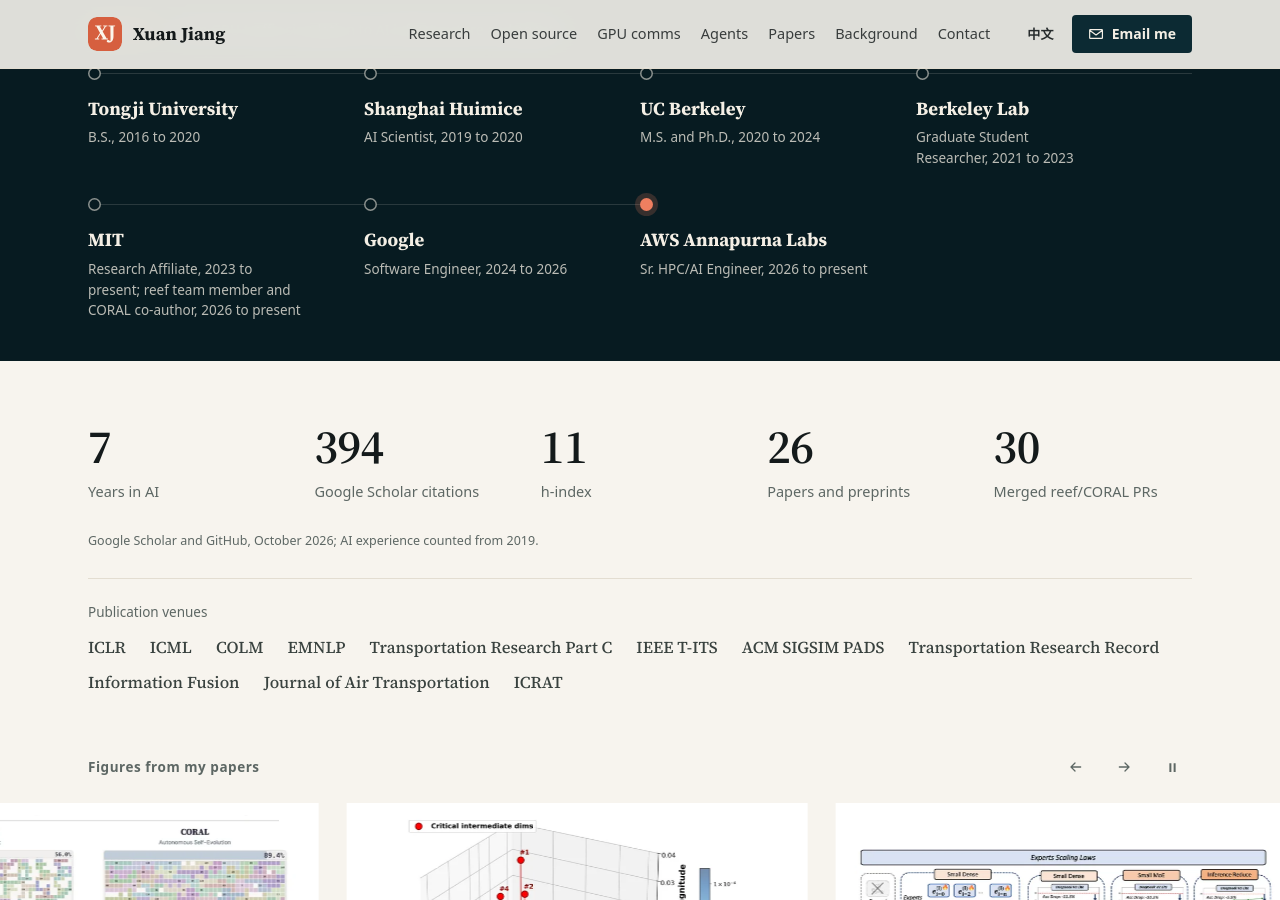
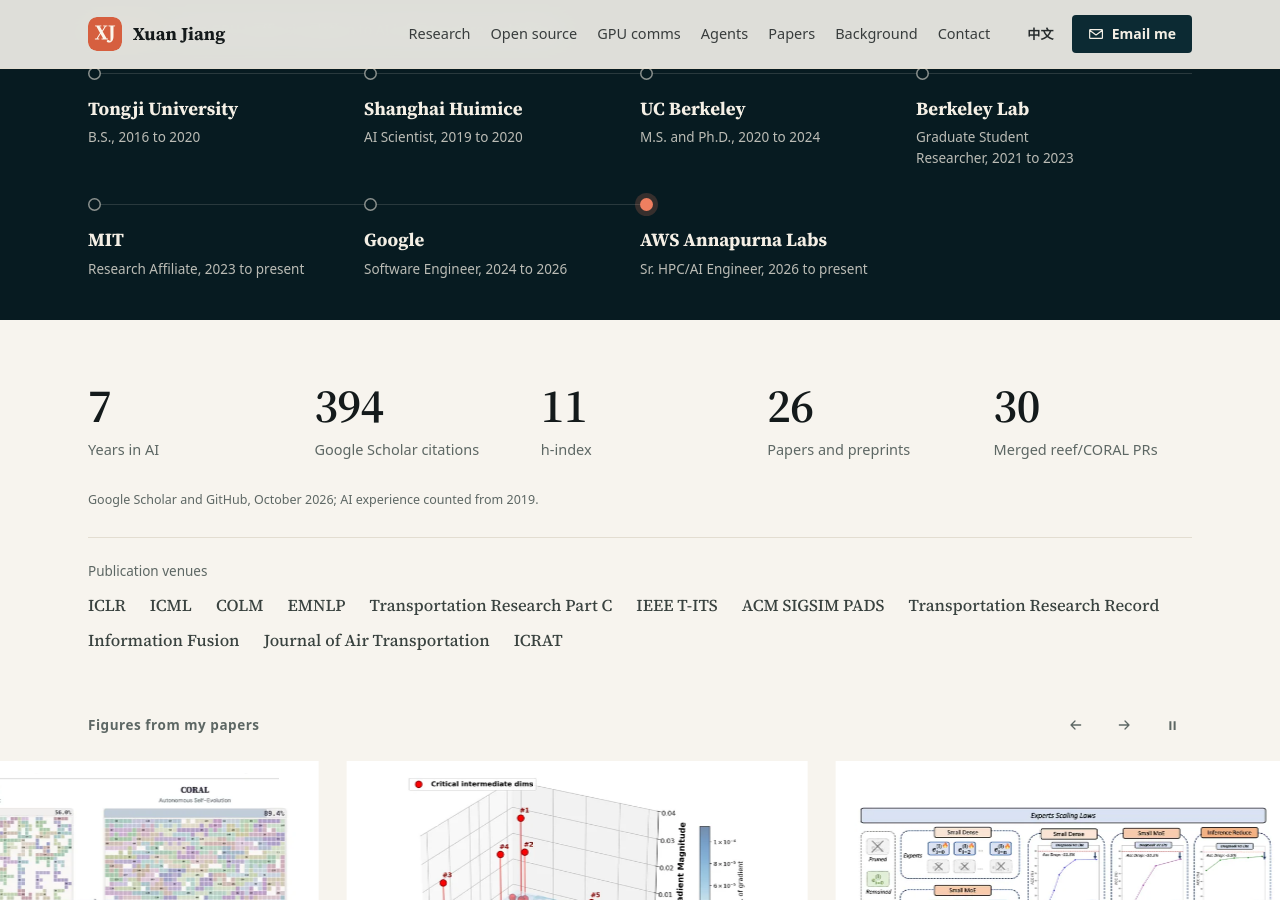
Before and after one commit to Xuan-1998/Xuan-1998.github.io, a Jekyll site: the page built from index.html, in a window 1280 px wide and 900 px high, scrolled down 756 px. Built offline with Jekyll 4.4.1, drawn with Linux system fonts in a browser that asks for light colours.

Commit message:
Remove the reef and CORAL note from the MIT timeline item

```diff
--- a/_data/i18n.yml
+++ b/_data/i18n.yml
@@ -46,7 +46,7 @@
     - org: 伯克利<wbr>国家实验室
       role: 研究生研究员，2021 至 2023 年
     - org: 麻省理工学院
-      role: Research Affiliate，2023 年至今；reef 团队成员、CORAL 论文合著者，2026 年至今
+      role: Research Affiliate，2023 年至今
     - org: 谷歌
       role: 软件工程师，2024 至 2026 年
     - org: AWS Annapurna Labs
@@ -416,7 +416,7 @@
     - org: Berkeley Lab
       role: Graduate Student Researcher, 2021 to 2023
     - org: MIT
-      role: Research Affiliate, 2023 to present; reef team member and CORAL co-author, 2026 to present
+      role: Research Affiliate, 2023 to present
     - org: Google
       role: Software Engineer, 2024 to 2026
     - org: AWS Annapurna Labs
```
